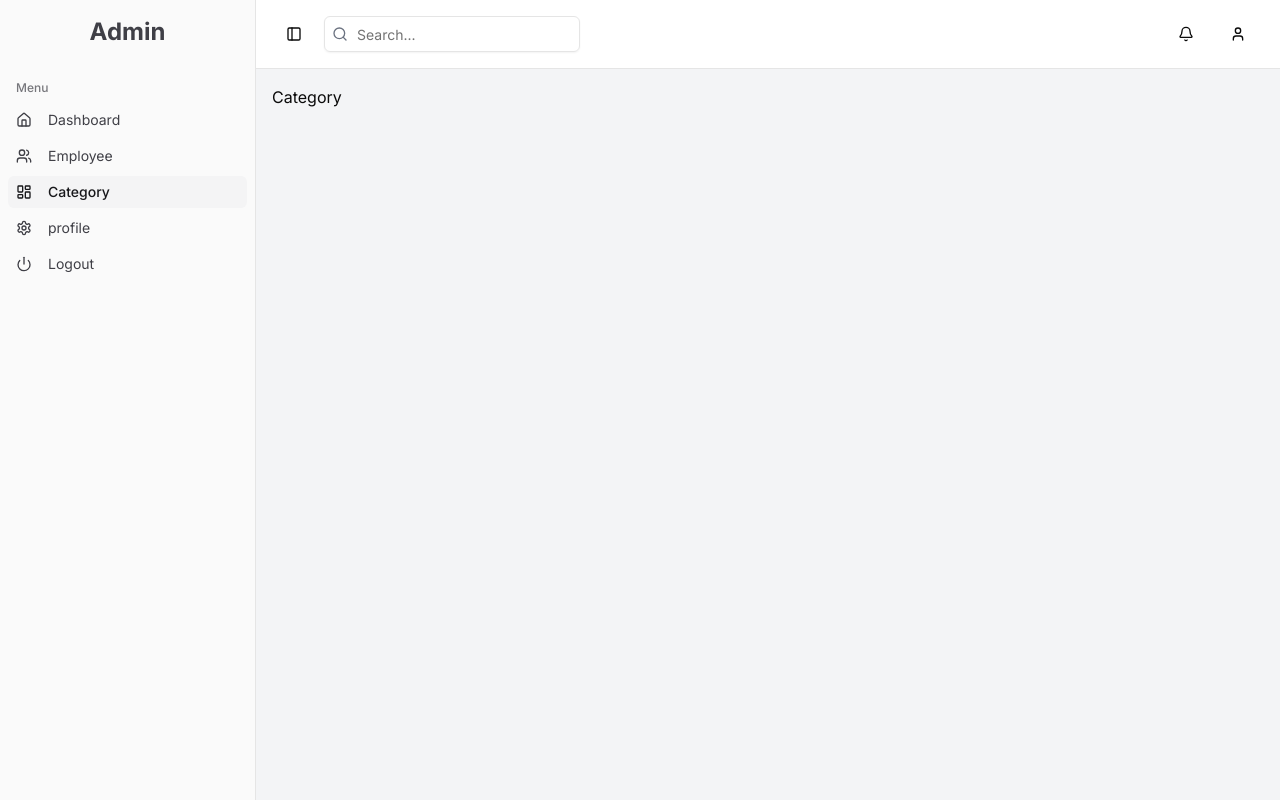
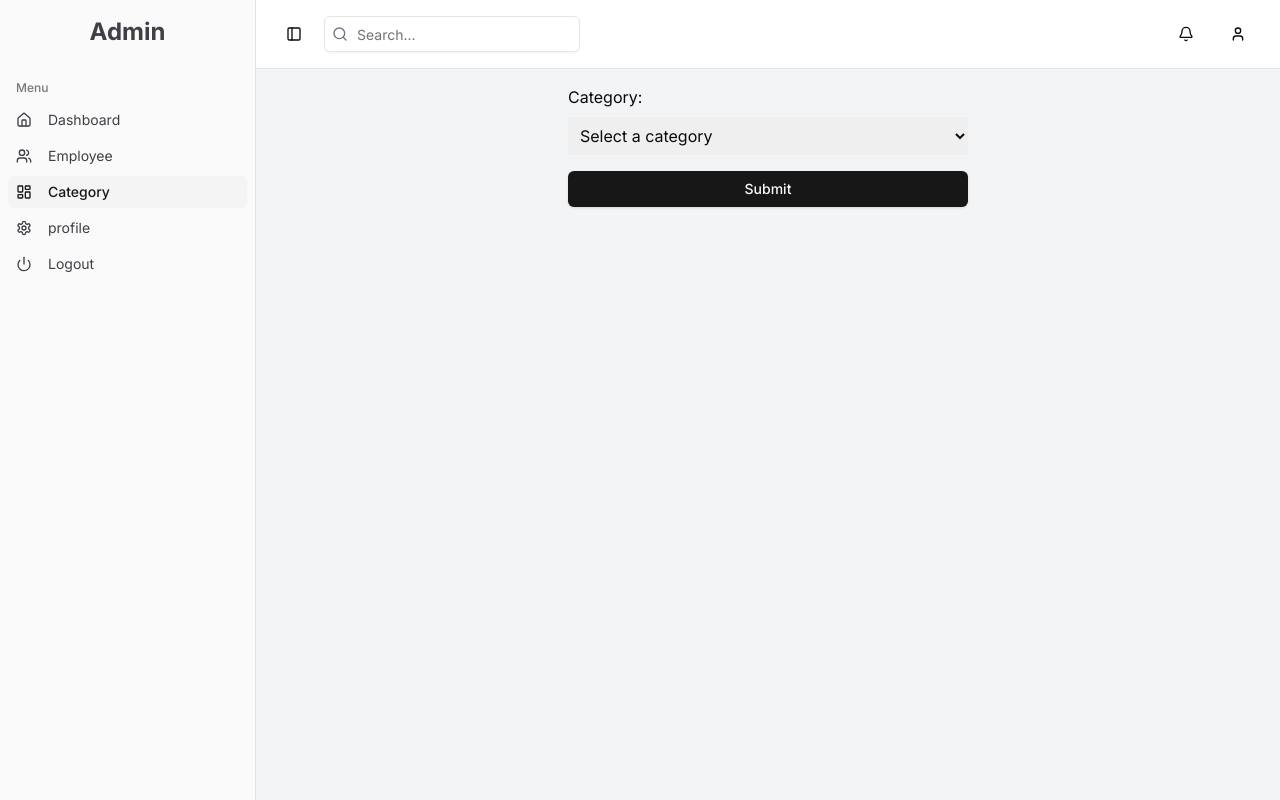
Before and after one commit to rockeyrai/Employee-MS, a Next.js app in the folder client/: page /admin/category in a window 1280 px wide. Built offline with nearby package versions, Linux system fonts and the light colour scheme.

Commit message:
adding form for category

```diff
--- a/client/src/app/admin/category/page.js
+++ b/client/src/app/admin/category/page.js
@@ -1,11 +1,43 @@
-import React from 'react'
+'use client';
+import { Button } from '@/components/ui/button';
+import axios from 'axios';
+import React, { useRef } from 'react';
 
-const Category = () => {
+const CategoryForm = () => {
+  const categoryRef = useRef();
+
+  const handleSubmit = (e) => {
+    e.preventDefault();
+    const selectedCategory = categoryRef.current.value;
+    e.preventDefault()
+    axios.post(`${NEXT_PUBLIC_API_URL}/categroy`,selectedCategory)
+    console.log('Form submitted:', selectedCategory);
+    alert(`Form submitted: ${selectedCategory}`);
+    // Add further form handling logic here
+  };
+
   return (
-    <div>
-      Category
-    </div>
-  )
-}
+    <form onSubmit={handleSubmit} style={{ maxWidth: '400px', margin: 'auto' }}>
+      <div style={{ marginBottom: '1rem' }}>
+        <label htmlFor="category" style={{ display: 'block', marginBottom: '0.5rem' }}>Category:</label>
+        <select
+          id="category"
+          ref={categoryRef}
+          defaultValue="default"
+          required
+          style={{ width: '100%', padding: '0.5rem' }}
+        >
+          <option value="default" disabled>Select a category</option>
+          <option value="education">Education</option>
+          <option value="health">Health</option>
+          <option value="technology">Technology</option>
+          <option value="finance">Finance</option>
+        </select>
+      </div>
 
-export default Category
+      <Button type="submit" style={{ padding: '0.75rem', width: '100%' }}>Submit</Button>
+    </form>
+  );
+};
+
+export default CategoryForm;
```
